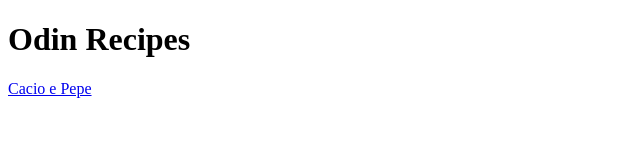
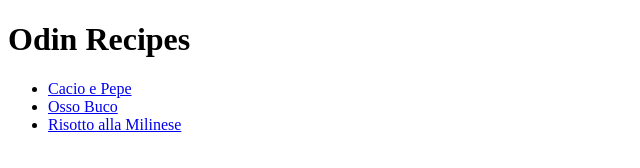
Before and after one commit to Theorrax/odin-recipes, a plain HTML site: page index.html in a window 1280 px wide. Shown: the whole page, without its empty margins (0-640 px from the left). Drawn offline with Linux system fonts and the light colour scheme.

Commit message:
If applied, this commit will link relative html files living in ~/repos/odin-recipes/recipes/ to index.html

```diff
--- a/index.html
+++ b/index.html
@@ -7,6 +7,10 @@
 
     <body>
         <h1>Odin Recipes</h1>
-            <a href="recipes/cacio-e-pepe.html">Cacio e Pepe</a>
+            <ul>
+             <li><a href="recipes/cacio-e-pepe.html">Cacio e Pepe</a></li>
+             <li><a href="recipes/osso-buco.html">Osso Buco</a></li>
+             <li><a href="recipes/risotto-alla-milinese.html">Risotto alla Milinese</a></li>
+            </ul>
     </body>
 </html>
```
